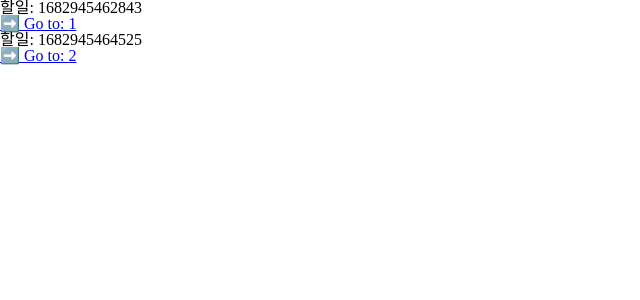
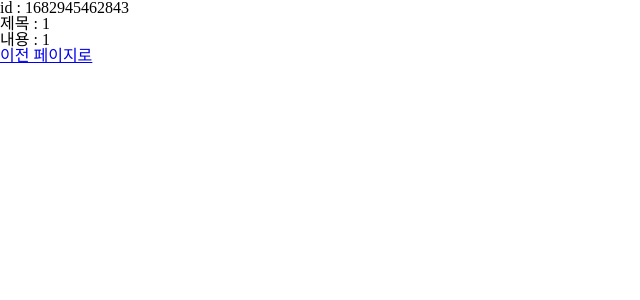
Before and after one commit to Hira-Yuki/todolv2, a React (Create React App) app: page /todos/1682945462843 in a window 1280 px wide. Shown: the top 300 px of the page, without its empty margins (0-640 px from the left). Built offline with nearby package versions, Linux system fonts and the light colour scheme.

Commit message:
상세페이지 이동 기능 구현

```diff
--- a/src/Pages/Home.jsx
+++ b/src/Pages/Home.jsx
@@ -12,8 +12,6 @@ import { createTodo, removeTodo, changeTodo } from "../redux/modules/todo";
 function Home() {
   // Store 조회
   const todoStore = useSelector((state) => state).todoReducer;
-
-  console.log(todoStore)
   // Store에 데이터를 보내주기 위한 메서드
   const dispatch = useDispatch();
 
--- a/src/Pages/Todo.jsx
+++ b/src/Pages/Todo.jsx
@@ -1,14 +1,21 @@
-import React from 'react'
-import { useParams } from 'react-router-dom';
-
+import React from "react";
+import { useSelector } from "react-redux";
+import { Link, useParams } from "react-router-dom";
 
 function Todo() {
-    const todoStore = useSelector((state) => state).todoReducer;
-    const param = useParams();
+  const todoStore = useSelector((state) => state).todoReducer;
+  const param = useParams();
 
-    const todo = todoStore.find((todo) => todo.id === parseInt(param.id));
+  const todo = todoStore.find((todo) => todo.id === parseInt(param.id));
 
-    return <div>{todo.title}</div>;
+  return (
+    <div>
+      <p>id : {todo.id}</p>
+      <p>제목 : {todo.title}</p>
+      <p>내용 : {todo.body}</p>
+      <Link to={"/"}> 이전 페이지로 </Link>
+    </div>
+  );
 }
 
-export default Todo
+export default Todo;
--- a/src/Pages/Todos.jsx
+++ b/src/Pages/Todos.jsx
@@ -7,12 +7,11 @@ function Todos() {
   return (
     <div>
       {
-        todoStore.map((todo) => {
+        todoStore.map((item) => {
           return (
-            <div key={todo.id}>
-            <div>할일: {todo.id}</div>
-            <Link to={`/todos/${todo.id}`}>
-              <span style={{ cursor: 'pointer' }}>➡️ Go to: {todo.title}</span>
+            <div key={item.id}>
+            <Link to={`/todos/${item.id}`}>
+              <span style={{ cursor: 'pointer' }}>➡️ Go to: {item.title}</span>
             </Link>
           </div>
           )
--- a/src/components/OutputAera.jsx
+++ b/src/components/OutputAera.jsx
@@ -1,3 +1,4 @@
+import { Link } from "react-router-dom";
 import * as S from "../Style";
 
 function OutputAera({todoStore, isDoneHandler,removeTodoButton
@@ -13,7 +14,7 @@ function OutputAera({todoStore, isDoneHandler,removeTodoButton
             .map((item) => {
               return (
                 <S.StTodoCard key={item.id}>
-                  <h4>{item.title}</h4>
+                  <h4>{item.title}<Link to={`/todos/${item.id}`}>상세보기</Link></h4>
                   <S.StPCard>{item.body}</S.StPCard>
                   <footer>id: {item.id}</footer>
                   <button onClick={() => isDoneHandler(item.id)}>Done</button>
@@ -34,7 +35,7 @@ function OutputAera({todoStore, isDoneHandler,removeTodoButton
             .map((item) => {
               return (
                 <S.StTodoCard key={item.id}>
-                  <h4>{item.title}</h4>
+                  <h4>{item.title} <Link to={`/todos/${item.id}`}>상세보기</Link></h4>
                   <S.StPCard>{item.body}</S.StPCard>
                   <footer>id: {item.id}</footer>
                   <button onClick={() => isDoneHandler(item.id)}>Cancel</button>
--- a/src/shared/router.js
+++ b/src/shared/router.js
@@ -3,7 +3,7 @@ import React from "react";
 import { BrowserRouter, Route, Routes } from "react-router-dom";
 import Home from "../Pages/Home";
 import Todos from "../Pages/Todos";
-
+import Todo from "../Pages/Todo";
 // 2. Router 라는 함수를 만들고 아래와 같이 작성합니다.
 //BrowserRouter를 Router로 감싸는 이유는,
 //SPA의 장점인 브라우저가 깜빡이지 않고 다른 페이지로 이동할 수 있게 만들어줍니다!
@@ -13,7 +13,7 @@ const Router = () => {
       <Routes>
         <Route path="/" element={<Home />} />
         <Route path="/todos" element={<Todos />} />
-        <Route path="todos/:id" element={<Todos />} />
+        <Route path="todos/:id" element={<Todo />} />
       </Routes>
     </BrowserRouter>
   );
```
